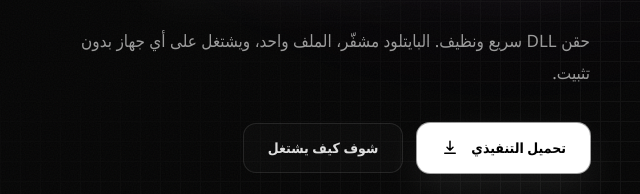
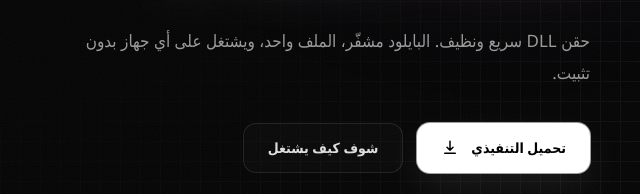
Before and after one commit to c5rr/Syp-Injector, a plain HTML site: page index.html in a window 1280 px wide. Shown: the part 439-633 px from the top of the page, 640-1280 px from the left. Drawn offline with Linux system fonts and the light colour scheme.

Commit message:
Update index.html

```diff
--- a/index.html
+++ b/index.html
@@ -42,7 +42,7 @@
       <div class="hero-copy reveal">
         <div class="pill"><span class="pulse"></span> x64 · ONE FILE · ENCRYPTED</div>
         <h1>SYP<br><span>INJECTOR</span></h1>
-        <p class="lead">حقن DLL سريع ونظيف. البايتلود مشفّر، الملف واحد، ويشتغل على أي جهاز بدون تثبيت.</p>
+        <p class="lead">حقن DLL سريع ونظيف. البايلود مشفّر، الملف واحد، ويشتغل على أي جهاز بدون تثبيت.</p>
         <div class="hero-actions">
           <a class="btn btn-primary" href="https://github.com/c5rr/Syp-Injector/releases/download/injctore/SypInjector.exe" download>
             تحميل التنفيذي
```
